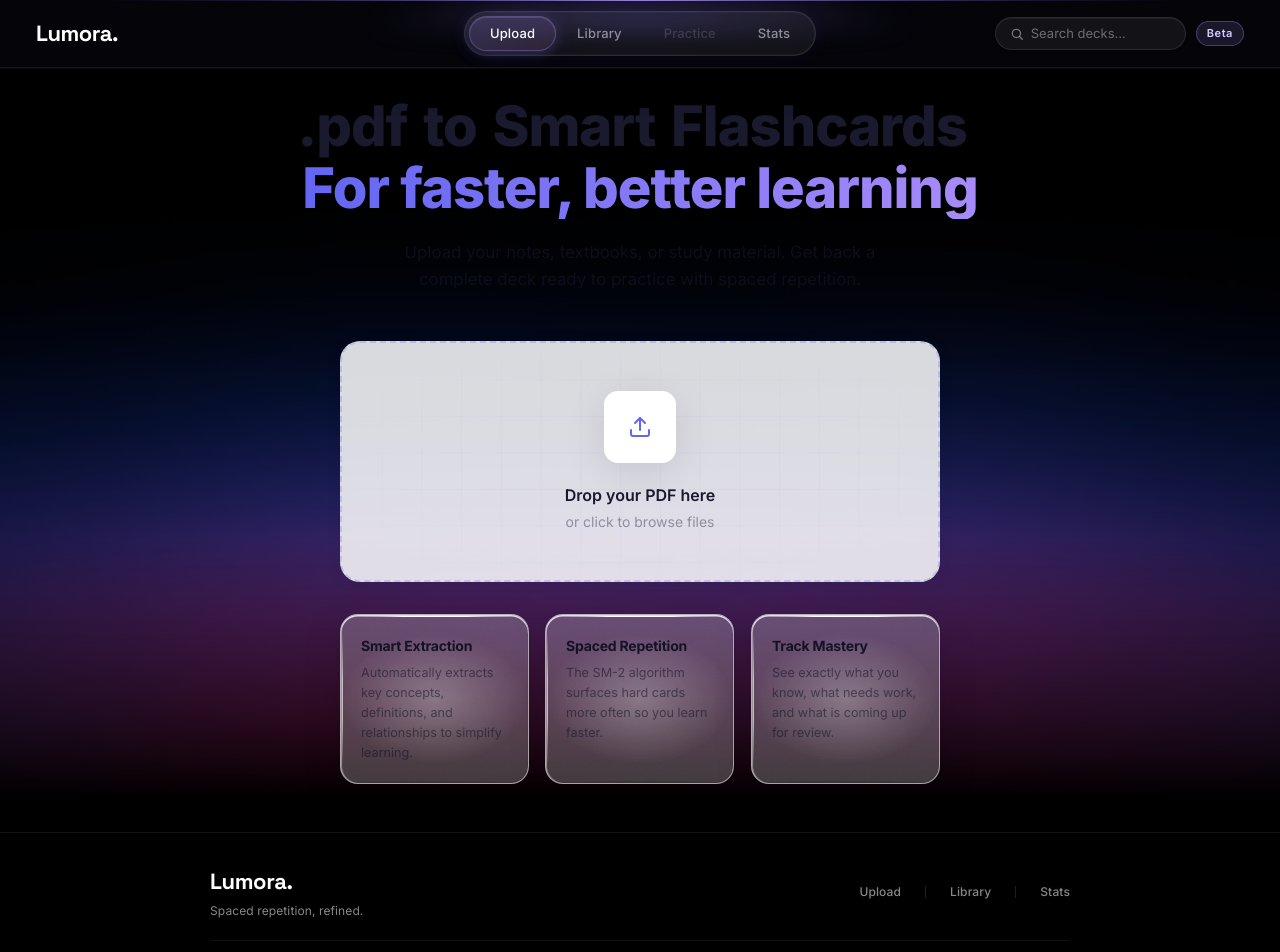
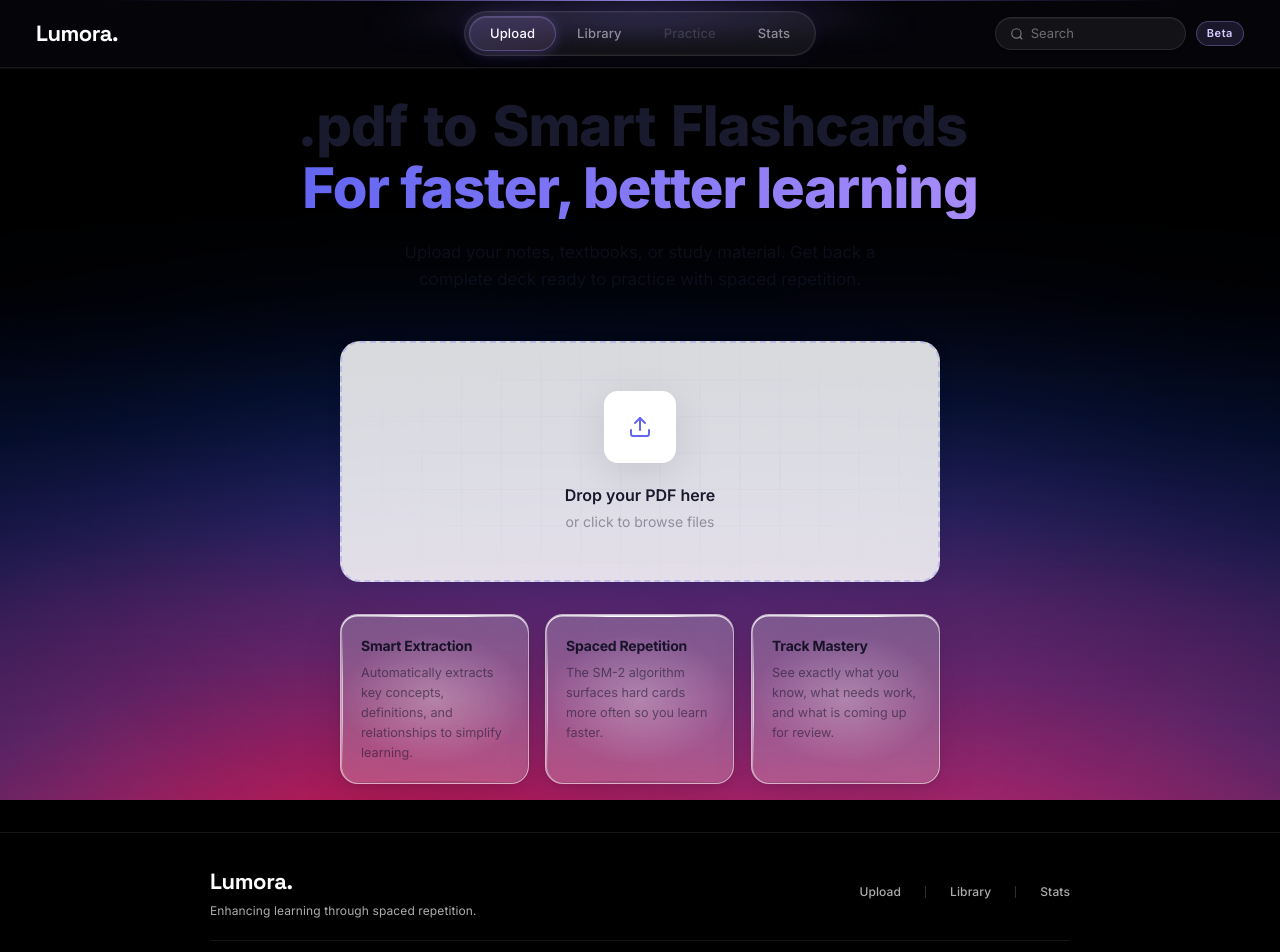
Before and after one commit to Aryan457dwivedi/flashcard-engine, a Next.js app: page / in a window 1280 px wide. Shown: the top 952 px of the page. Built offline with nearby package versions, Linux system fonts and the light colour scheme.

Commit message:
Update page.tsx

```diff
--- a/app/page.tsx
+++ b/app/page.tsx
@@ -153,7 +153,7 @@ export default function Home() {
           overflow-x: hidden;
         }
 
-        /* ── Fixed gradient backdrop (behind everything) ── */
+        /* ── Fixed gradient backdrop (behind everything, full viewport always) ── */
         .hero-bg-fixed {
           position: fixed;
           inset: 0;
@@ -175,7 +175,6 @@ export default function Home() {
           animation: hero-pan 18s ease-in-out infinite;
         }
 
-        /* Bottom layer — covers lower 70% of viewport */
         .hero-bg-fixed .layer-bottom {
           inset-inline: 0;
           bottom: 0;
@@ -189,7 +188,6 @@ export default function Home() {
             rgba(0,0,0,0.45) 30%, rgba(0,0,0,0.75) 45%, black 65%);
         }
 
-        /* Blob container — mid-viewport */
         .hero-bg-fixed .layer-blobs {
           position: absolute;
           inset-inline: 0;
@@ -206,10 +204,7 @@ export default function Home() {
             rgba(0,0,0,0.92) 76%, transparent 100%);
         }
 
-        /* The gradient layer inside blob container */
-        .layer-blobs > .bg-hero-gradient {
-          inset: 0;
-        }
+        .layer-blobs > .bg-hero-gradient { inset: 0; }
 
         .hero-blob {
           position: absolute;
@@ -218,16 +213,6 @@ export default function Home() {
           opacity: 0.7;
           pointer-events: none;
           will-change: transform;
-        }
-
-        /* Footer fade — masks the gradient so it fades cleanly to black at the bottom */
-        .hero-bg-fixed .layer-footer-fade {
-          position: absolute;
-          inset-inline: 0;
-          bottom: 0;
-          height: 260px;
-          background: linear-gradient(to bottom, transparent 0%, #000 100%);
-          pointer-events: none;
         }
 
         /* ── Top bar ── */
@@ -284,7 +269,6 @@ export default function Home() {
           pointer-events: none;
         }
 
-        /* ── Logo ── */
         .logo {
           font-family: 'Space Grotesk', sans-serif;
           font-weight: 900;
@@ -296,7 +280,6 @@ export default function Home() {
           justify-self: start;
         }
 
-        /* ── Nav ── */
         .nav-links {
           display: flex;
           align-items: center;
@@ -361,7 +344,6 @@ export default function Home() {
         .nav-btn:active { transform: scale(0.96) translateY(0); }
         .nav-btn.disabled { opacity: 0.28; cursor: not-allowed; pointer-events: none; }
 
-        /* ── Right side ── */
         .nav-right {
           justify-self: end;
           display: flex;
@@ -437,13 +419,15 @@ export default function Home() {
           padding: 28px 24px 48px;
         }
 
-        /* ── Footer ── */
+        /* ── Footer (transparent so the fixed gradient shows through) ── */
         .site-footer {
           position: relative;
           z-index: 1;
-          background: #000;
+          background: transparent;
           border-top: 1px solid rgba(255,255,255,0.08);
           padding: 32px 36px 28px;
+          backdrop-filter: blur(20px);
+          -webkit-backdrop-filter: blur(20px);
         }
 
         .footer-inner {
@@ -466,7 +450,7 @@ export default function Home() {
 
         .footer-tagline {
           font-size: 12px;
-          color: rgba(245,245,247,0.55);
+          color: rgba(245,245,247,0.7);
           letter-spacing: 0.01em;
         }
 
@@ -478,7 +462,7 @@ export default function Home() {
 
         .footer-link {
           font-size: 12px;
-          color: rgba(245,245,247,0.55);
+          color: rgba(245,245,247,0.7);
           text-decoration: none;
           font-weight: 500;
           letter-spacing: 0.01em;
@@ -494,16 +478,16 @@ export default function Home() {
         .footer-divider {
           width: 1px;
           height: 12px;
-          background: rgba(255,255,255,0.12);
+          background: rgba(255,255,255,0.18);
         }
 
         .footer-copy {
           font-size: 11px;
-          color: rgba(245,245,247,0.42);
+          color: rgba(245,245,247,0.55);
           letter-spacing: 0.02em;
           margin-top: 20px;
           padding-top: 16px;
-          border-top: 1px solid rgba(255,255,255,0.06);
+          border-top: 1px solid rgba(255,255,255,0.08);
           text-align: center;
           max-width: 860px;
           margin-left: auto;
@@ -511,19 +495,15 @@ export default function Home() {
         }
       `}</style>
 
-      {/* ── Fixed gradient backdrop (renders behind all content) ── */}
+      {/* ── Fixed gradient backdrop (renders behind all content, including footer) ── */}
       <div className="hero-bg-fixed" aria-hidden="true">
-        {/* Bottom radial gradient layer */}
         <div className="bg-hero-gradient layer-bottom" />
-
-        {/* Blob + gradient mid-layer */}
         <div className="layer-blobs">
           <div className="bg-hero-gradient" />
           <div
             className="hero-blob"
             style={{
-              width: '70vw', height: '70vw',
-              left: '-10vw', bottom: '-25vw',
+              width: '70vw', height: '70vw', left: '-10vw', bottom: '-25vw',
               background: 'radial-gradient(circle, oklch(0.65 0.27 25) 0%, transparent 60%)',
               animation: 'blob-drift-a 12s ease-in-out infinite',
             }}
@@ -531,8 +511,7 @@ export default function Home() {
           <div
             className="hero-blob"
             style={{
-              width: '80vw', height: '80vw',
-              right: '-20vw', bottom: '-30vw',
+              width: '80vw', height: '80vw', right: '-20vw', bottom: '-30vw',
               background: 'radial-gradient(circle, oklch(0.72 0.25 0) 0%, transparent 60%)',
               animation: 'blob-drift-b 15s ease-in-out infinite',
             }}
@@ -540,8 +519,7 @@ export default function Home() {
           <div
             className="hero-blob"
             style={{
-              width: '75vw', height: '75vw',
-              left: '10vw', top: '-15vw',
+              width: '75vw', height: '75vw', left: '10vw', top: '-15vw',
               background: 'radial-gradient(circle, oklch(0.45 0.2 265) 0%, transparent 60%)',
               animation: 'blob-drift-c 12s ease-in-out infinite',
               opacity: 0.7,
@@ -550,8 +528,7 @@ export default function Home() {
           <div
             className="hero-blob"
             style={{
-              width: '55vw', height: '55vw',
-              left: '-5vw', top: '-25vw',
+              width: '55vw', height: '55vw', left: '-5vw', top: '-25vw',
               background: 'radial-gradient(circle, oklch(0.5 0.22 265) 0%, transparent 60%)',
               animation: 'blob-drift-a 10s ease-in-out infinite',
               opacity: 0.65,
@@ -560,23 +537,18 @@ export default function Home() {
           <div
             className="hero-blob"
             style={{
-              width: '50vw', height: '50vw',
-              right: '-5vw', top: '-20vw',
+              width: '50vw', height: '50vw', right: '-5vw', top: '-20vw',
               background: 'radial-gradient(circle, oklch(0.48 0.2 270) 0%, transparent 60%)',
               animation: 'blob-drift-b 13s ease-in-out infinite',
               opacity: 0.6,
             }}
           />
         </div>
-
-        {/* Fades gradient cleanly into solid black at page bottom */}
-        <div className="layer-footer-fade" />
       </div>
 
-      {/* ── Top Bar (untouched) ── */}
+      {/* ── Top Bar ── */}
       <header className="top-bar">
         <div className="logo" onClick={() => setScreen('home')}>Lumora.</div>
-
         <nav className="nav-links">
           {NAV_ITEMS.map(({ screen: s, label }) => {
             const isActive   = screen === s;
@@ -594,24 +566,23 @@ export default function Home() {
             );
           })}
         </nav>
-
         <div className="nav-right">
           <div className="search-pill">
-            <svg className="search-icon" width="14" height="14" viewBox="0 0 24 24" fill="none" stroke="currentColor" strokeWidth="2.2" strokeLinecap="round" strokeLinejoin="round">
-              <circle cx="11" cy="11" r="7" />
+            <svg className="search-icon" width="14" height="14" viewBox="0 0 24 24" fill="none" stroke="currentColor" strokeWidth="2">
+              <circle cx="11" cy="11" r="8" />
               <path d="m21 21-4.3-4.3" />
             </svg>
-            <input className="search-input" placeholder="Search decks…" />
+            <input className="search-input" placeholder="Search" />
           </div>
           <span className="version-badge">Beta</span>
         </div>
       </header>
 
-      {/* ── Main Content ── */}
+      {/* ── Main ── */}
       <main className="main-wrap">
         <div className="inner">
-          {screen === 'home'     && <Upload onDeckCreated={addDeck} />}
-          {screen === 'decks'    && <Decks decks={decks} onPractice={startPractice} />}
+          {screen === 'home'     && <Upload onAdd={addDeck} />}
+          {screen === 'decks'    && <Decks decks={decks} onStart={startPractice} />}
           {screen === 'practice' && activeDeck && (
             <Practice
               deck={activeDeck}
@@ -626,13 +597,13 @@ export default function Home() {
         </div>
       </main>
 
-      {/* ── Footer (solid black) ── */}
+      {/* ── Footer (transparent — gradient continues behind it) ── */}
       <footer className="site-footer">
         <div className="footer-inner">
           <div>
             <div className="footer-logo">Lumora.</div>
             <div className="footer-tagline">
-              <TextGenerateEffect words="Spaced repetition, refined." />
+              <TextGenerateEffect words="Enhancing learning through spaced repetition." />
             </div>
           </div>
           <div className="footer-links">
```
